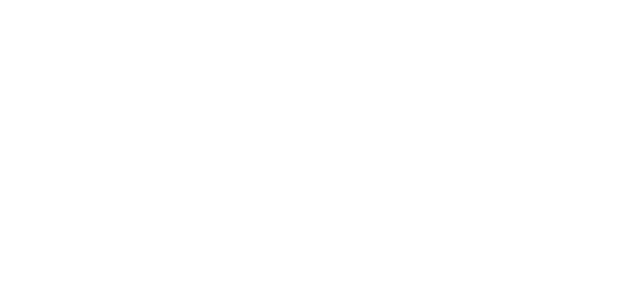
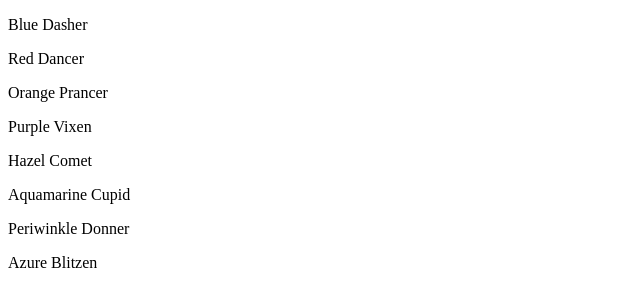
Before and after one commit to Jufebrown/exercises-static-web-reindeer, a plain HTML site: page index.html in a window 1280 px wide. Shown: the whole page, without its empty margins (0-640 px from the left). Drawn offline with Linux system fonts and the light colour scheme.

Commit message:
added code to print reindeer names to page

```diff
--- a/index.html
+++ b/index.html
@@ -2,9 +2,9 @@
 <html>
 <head>
 	<title>Colored Reindeer</title>
-	<script type="text/javascript" src="reindeer.js"></script>
 </head>
 <body>
 	<div id="coloredReindeer"></div>
+	<script type="text/javascript" src="reindeer.js"></script>
 </body>
 </html>
--- a/reindeer.js
+++ b/reindeer.js
@@ -3,3 +3,11 @@ var reindeer = ["Dasher", "Dancer", "Prancer", "Vixen", "Comet", "Cupid", "Donne
 
 
 var hohohoElement = document.getElementById("coloredReindeer");
+
+
+
+for (var i = 0; i < reindeer.length; i++) {
+	var newParagraph = document.createElement("p");
+	newParagraph.innerText=colors[i] + " " + reindeer[i];
+	hohohoElement.appendChild(newParagraph);
+}
```
